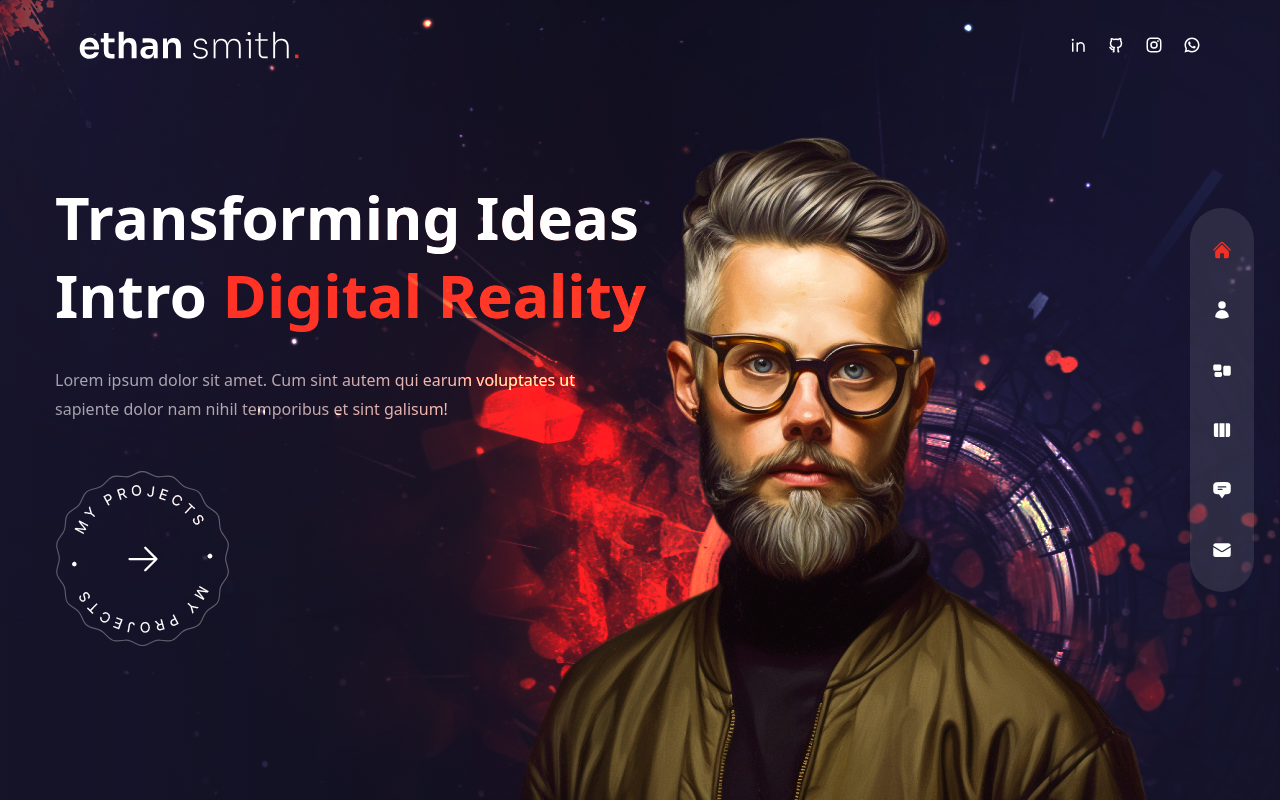
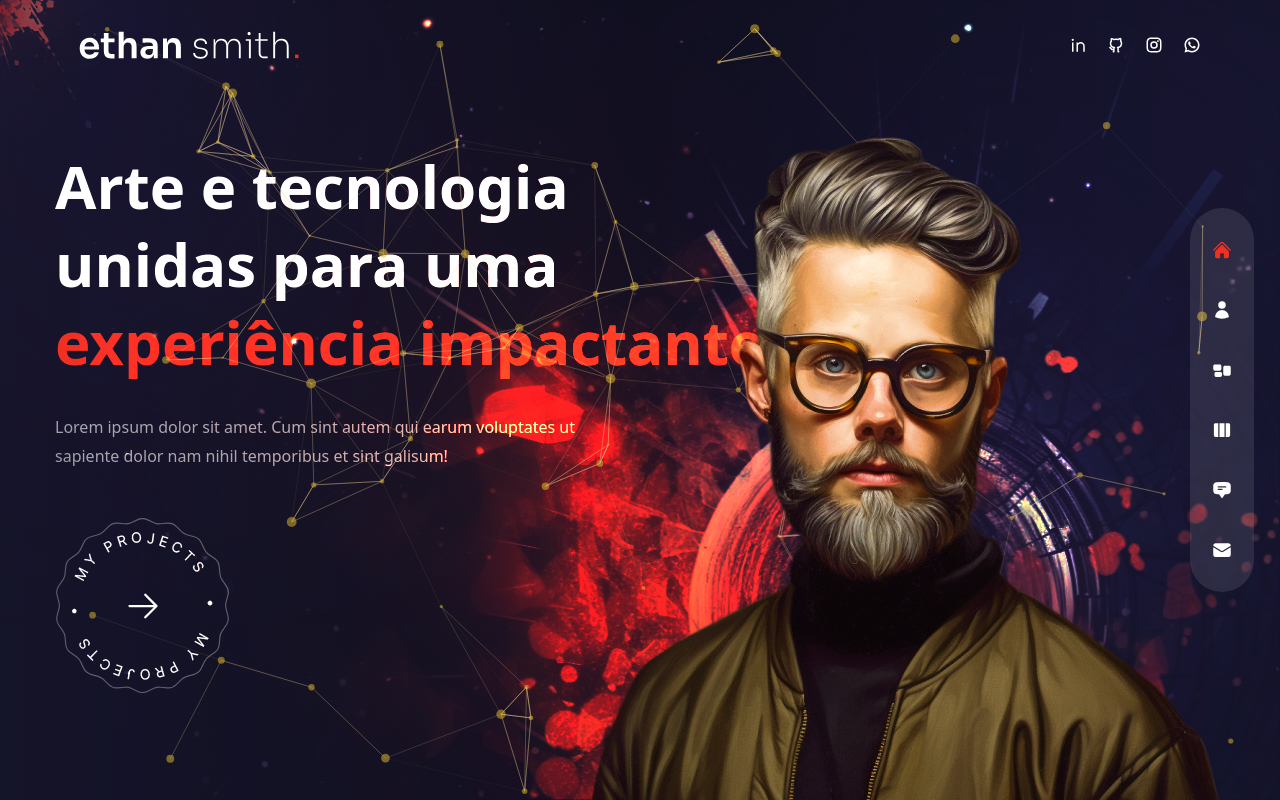
Before and after one commit to BStyvison/portfolio-styvison, a Next.js app: page / in a window 1280 px wide. Built offline with nearby package versions, Linux system fonts and the light colour scheme.

Commit message:
Update index.js

```diff
--- a/pages/index.js
+++ b/pages/index.js
@@ -17,7 +17,7 @@ export const Home = () => {
     <div className="bg-primary/60 h-full">
       {/*Text */}
       <div className="w-full h-full bg-gradient-to-r from-primary/10 via-black/30 to-black/10">
-        <div className="text-center flex flex-col justify-center xl:pt-6 xl:text-left h-full container mx-auto">
+        <div className="text-center flex flex-col justify-center xl:pt-10 xl:text-left h-full container mx-auto">
           {/*Title */}
           <motion.h1
             variants={fadeIn('down', 0.2)} initial="hidden"
@@ -25,8 +25,8 @@ export const Home = () => {
             exit='hidden'
             className="h1"
           >
-            Transforming Ideas <br/> Intro{' '}
-            <span className="text-accent">Digital Reality</span>
+            Arte e tecnologia     <br/> unidas para uma{' '}
+            <span className="text-accent"> <br/> experiência impactante </span>
           </motion.h1>
           {/* Subtitle */}
           <motion.p
@@ -56,14 +56,14 @@ export const Home = () => {
         <div className="bg-none xl:bg-explosion xl:bg-cover xl:bg-right xl:bg-no-repeat w-full h-full absolute mix-blend-color-dodge translate-z-0">
         </div>
         {/*particles */}
-        {/*<ParticlesContainer/>*/}
+          <ParticlesContainer/>
         {/*avatar img */}
         <motion.div
           variants={fadeIn('up', 0.5)} initial="hidden"
           animate='show'
           exit='hidden'
           transition={{duration: 1, ease:easeInOut}}
-          className="w-full h-full max-w-[737px] max-h-[678px] absolute -bottom-32 lg:bottom-0 lg:right-[8%]">
+          className="w-full h-full max-w-[737px] max-h-[678px] absolute -bottom-32 lg:bottom-0 lg:right-[2%]">
           <Avatar/>
         </motion.div>
       </div>
```
